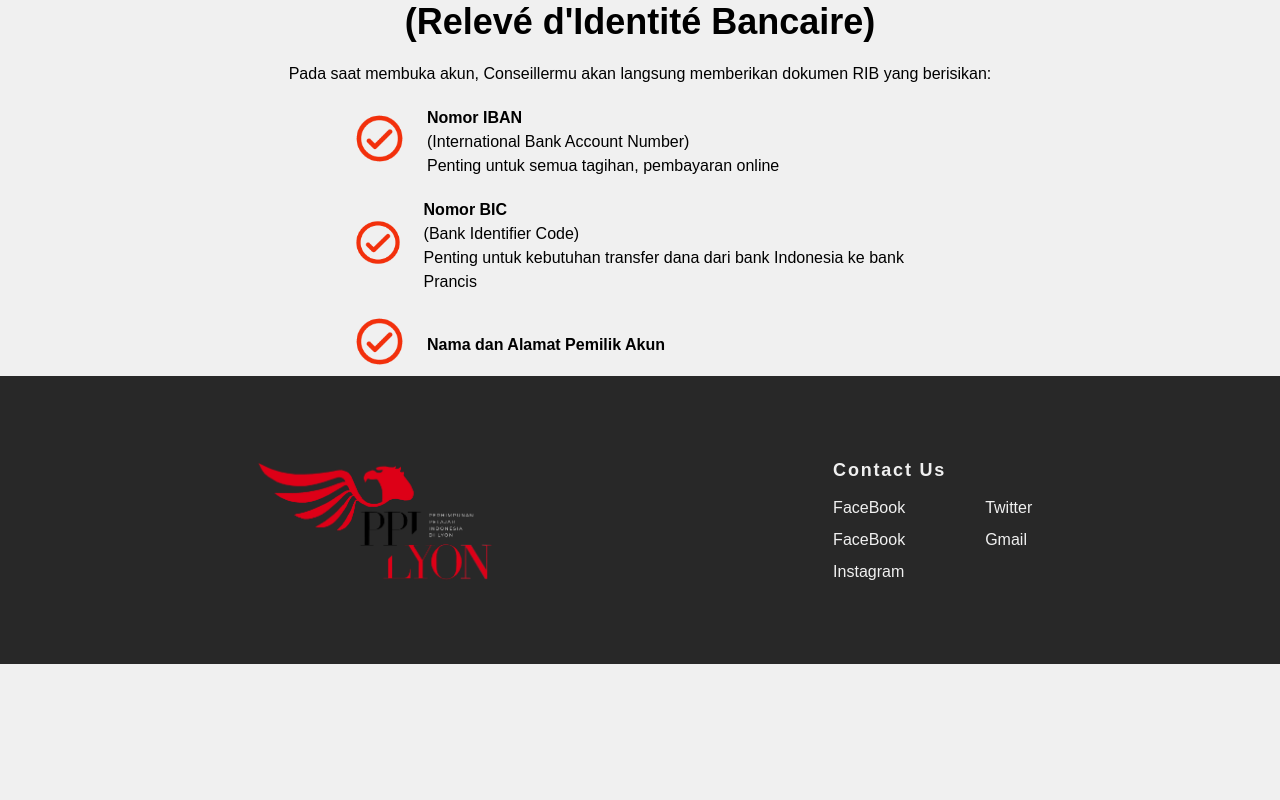
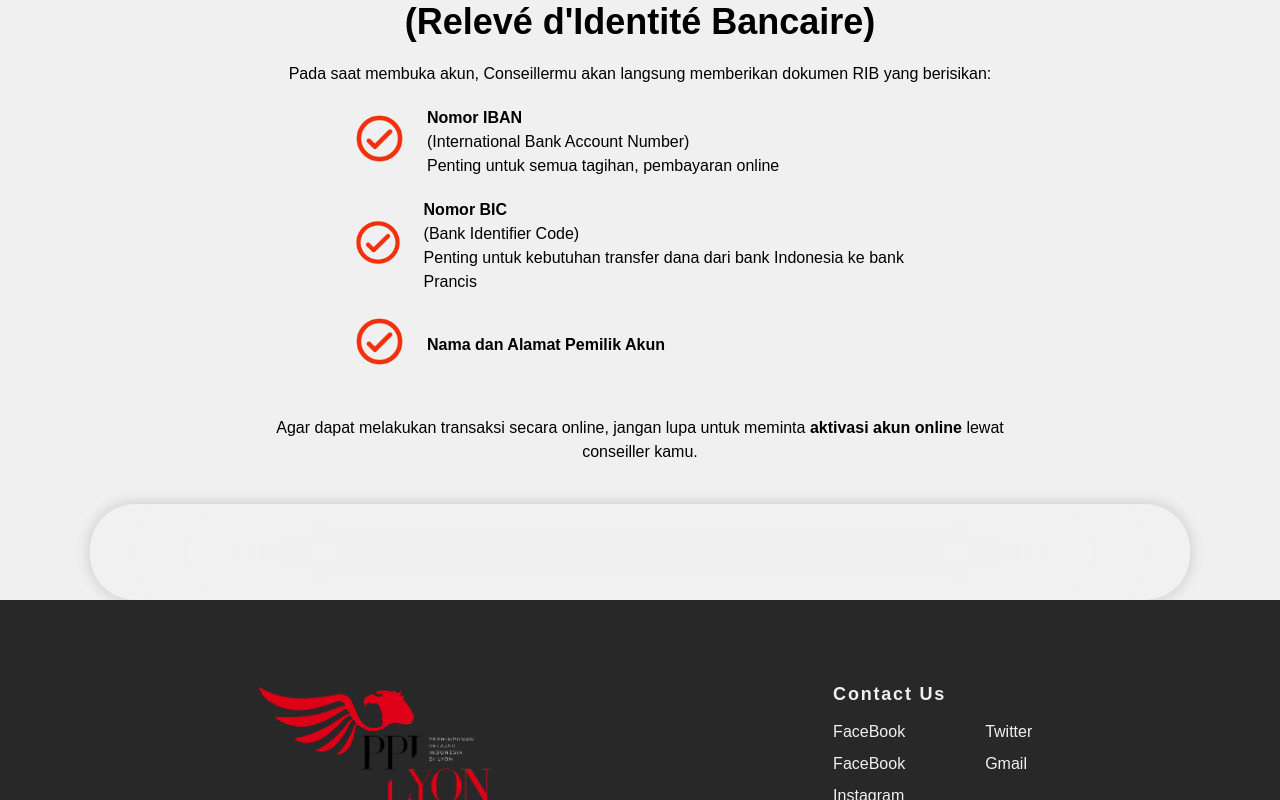
Before and after one commit to peii14/PPI-Lyon, a Next.js app: page /TibadiLyon in a window 1280 px wide. Shown: the part 1226-2026 px from the top of the page. Before the commit the page ends 1890 px from the top, so only its background shows below. Built offline with nearby package versions, Linux system fonts and the light colour scheme.

Commit message:
working on bank workflow

```diff
--- a/pages/TibadiLyon.tsx
+++ b/pages/TibadiLyon.tsx
@@ -5,6 +5,7 @@ import Image from "next/image";
 import bank from "../images/tiba/gambar.png";
 import Footer from "../components/Footer";
 import check from "../images/icon/check.png";
+import Glassmorphism from "../components/Glassmorphism";
 // GANTI PHOTO
 const TibadiLyon = () => {
   return (
@@ -42,9 +43,9 @@ const TibadiLyon = () => {
               <p>
                 <span className="font-bold">Nomor IBAN</span>
                 <br />
-                (International Bank Account Number)<br />
-                Penting untuk semua tagihan,
-                pembayaran online
+                (International Bank Account Number)
+                <br />
+                Penting untuk semua tagihan, pembayaran online
               </p>
             </div>
             <div className="flex flex-row gap-5">
@@ -54,9 +55,10 @@ const TibadiLyon = () => {
               <p>
                 <span className="font-bold">Nomor BIC </span>
                 <br />
-                (Bank Identifier Code)<br/>
-                Penting untuk kebutuhan transfer dana
-                dari bank Indonesia ke bank Prancis
+                (Bank Identifier Code)
+                <br />
+                Penting untuk kebutuhan transfer dana dari bank Indonesia ke
+                bank Prancis
               </p>
             </div>
             <div className="flex flex-row gap-5">
@@ -68,6 +70,15 @@ const TibadiLyon = () => {
               </p>
             </div>
           </div>
+          <div className="p-10 ">
+            <p className="text-center mx-auto max-w-3xl">
+              Agar dapat melakukan transaksi secara online, jangan lupa untuk
+              meminta <span className="font-bold">aktivasi akun online</span> lewat conseiller kamu.{" "}
+            </p>
+          </div>
+        </section>
+        <section>
+            <Glassmorphism />
         </section>
       </div>
       <Footer />
```
